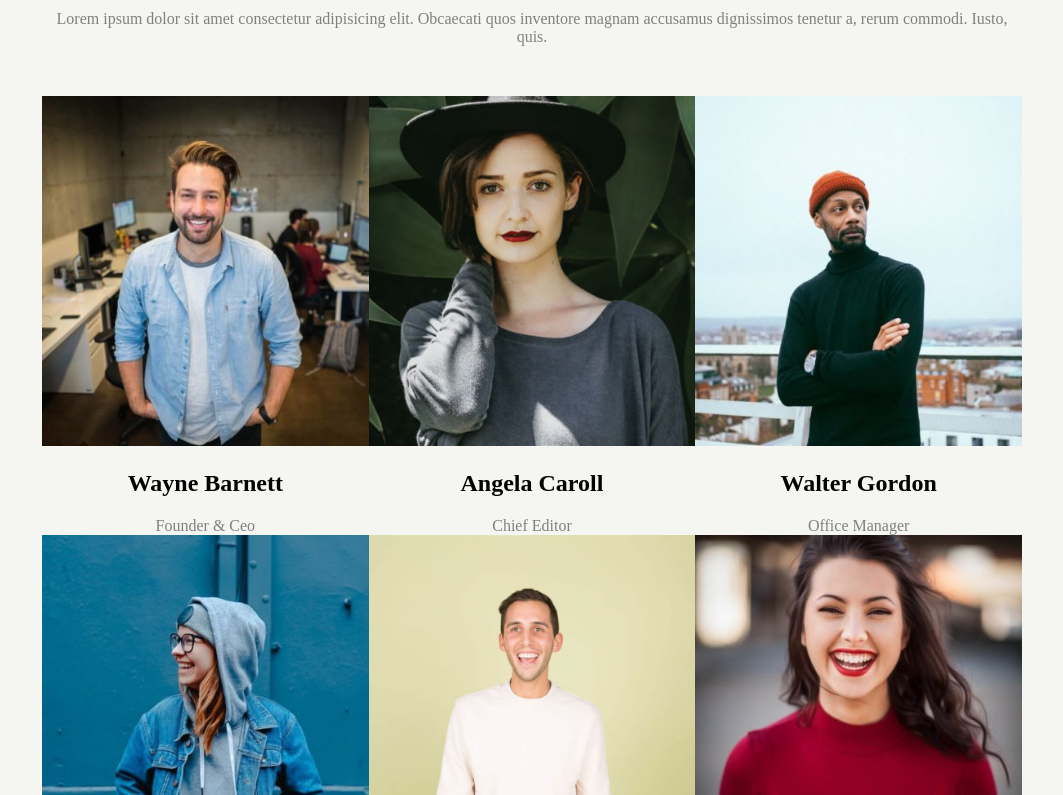
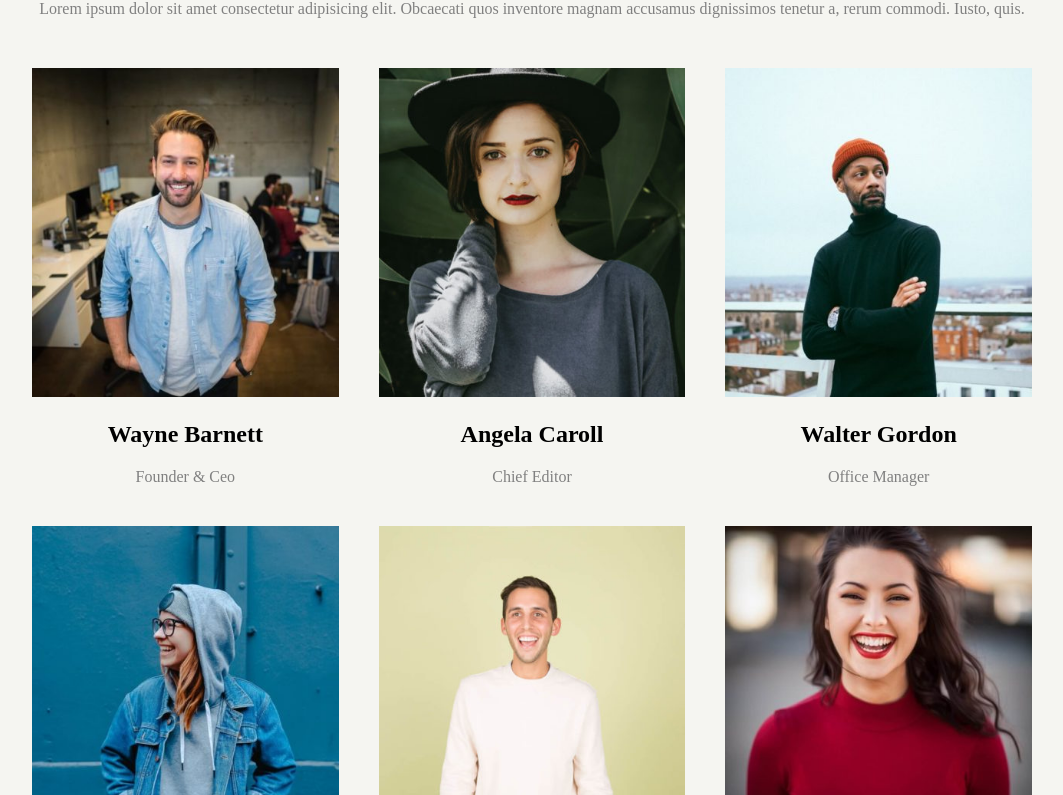
Before and after one commit to FraBona/js-our-team, a plain HTML site: page index.html in a window 1280 px wide. Shown: the part 127-922 px from the top of the page, without its empty margins (108-1171 px from the left). Drawn offline with Linux system fonts and the light colour scheme.

Commit message:
adjustaments

```diff
--- a/css/main.css
+++ b/css/main.css
@@ -15,14 +15,14 @@ img{
 }
 
 .row{
-  display: flex;
-  flex-wrap: wrap;
-  margin: 10px 10px;
+  display: grid;
+  grid-template-columns: repeat(3, 1fr);
+  gap: 40px;
 }
 
-.col-3{
+/*.col-3{
   flex-basis: calc((100% / 12) * 4);
-}
+}*/
 
 .col-12{
   margin: 50px 0;
--- a/index.html
+++ b/index.html
@@ -9,11 +9,11 @@
 <body>
 
   <div class="container">
+    <div class="col-12">
+      <h1 id="titolo">Our Team</h1>
+      <p id="subtitles">Lorem ipsum dolor sit amet consectetur adipisicing elit. Obcaecati quos inventore magnam accusamus dignissimos tenetur a, rerum commodi. Iusto, quis.</p>
+    </div>
     <div class="row">
-      <div class="col-12">
-        <h1 id="titolo">Our Team</h1>
-        <p id="subtitles">Lorem ipsum dolor sit amet consectetur adipisicing elit. Obcaecati quos inventore magnam accusamus dignissimos tenetur a, rerum commodi. Iusto, quis.</p>
-      </div>
     </div>
   </div>
 
```
